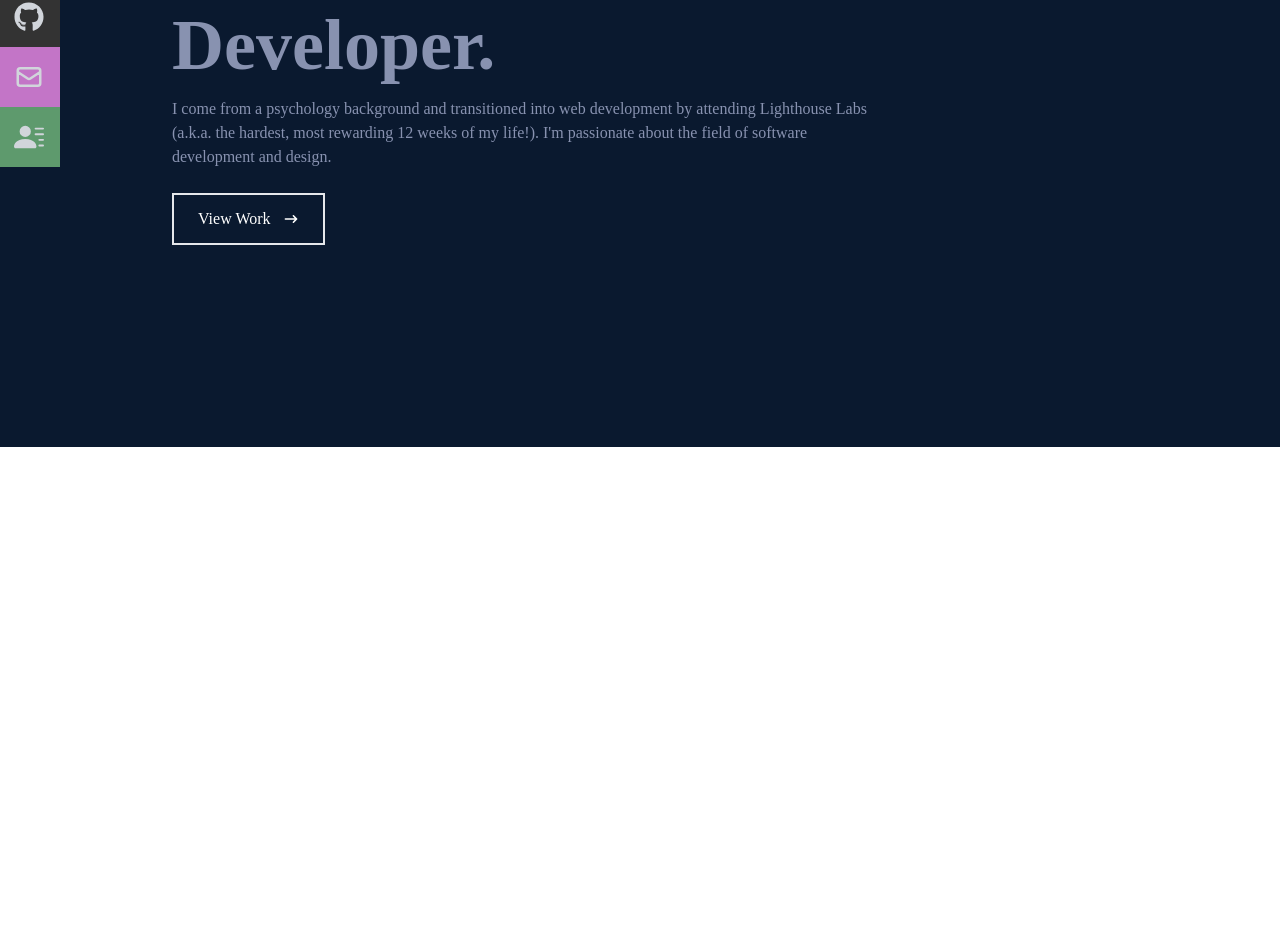
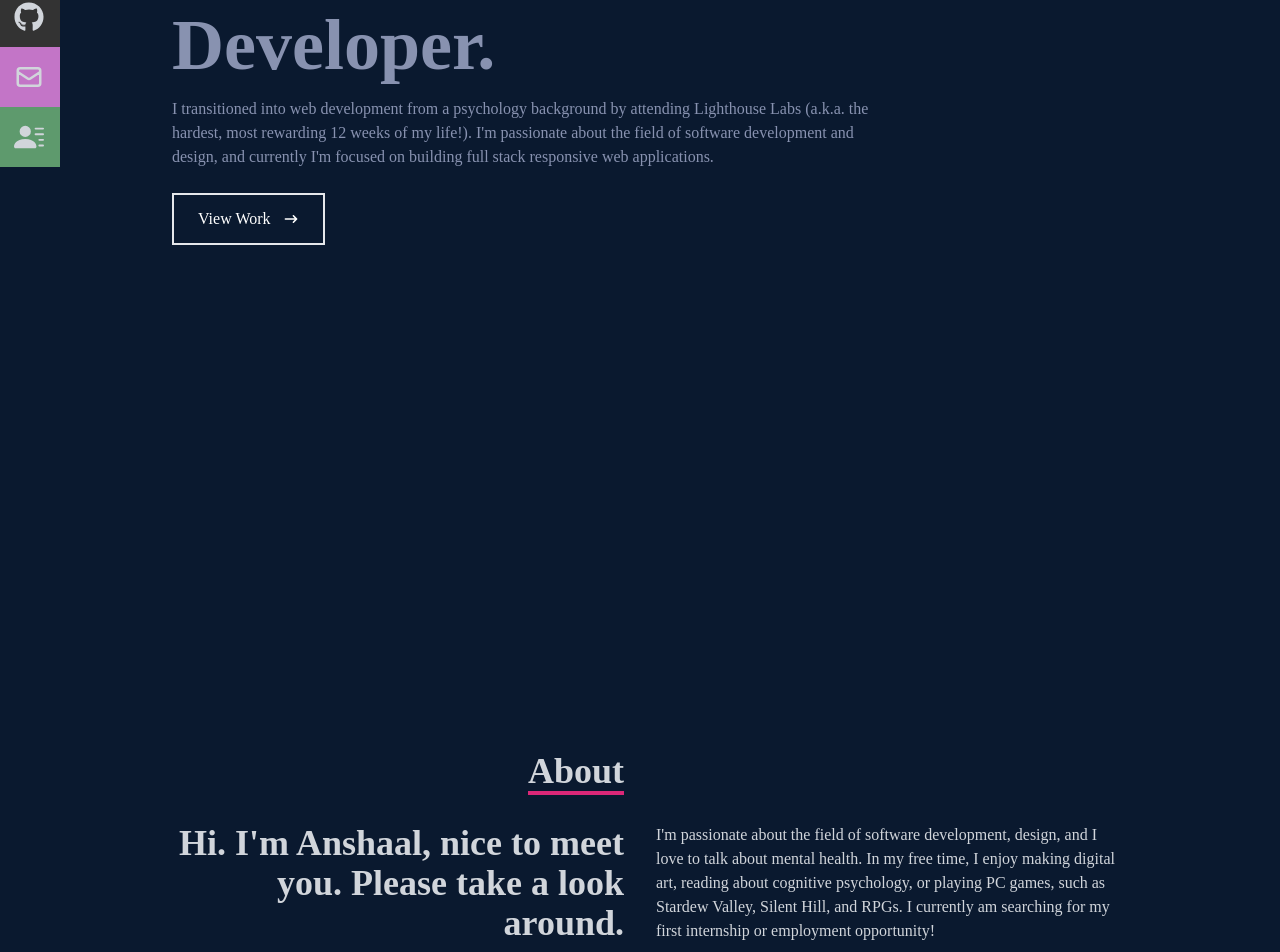
Before and after one commit to AnshaalHussain/Portfolio-Site, a React (Create React App) app: page / in a window 1280 px wide. Shown: the part 353-1305 px from the top of the page. Before the commit the page ends 800 px from the top, so only its background shows below. Built offline with nearby package versions, Linux system fonts and the light colour scheme.

Commit message:
create about component

```diff
--- a/src/App.js
+++ b/src/App.js
@@ -1,11 +1,13 @@
 import Home from "./components/Home";
 import NavBar from "./components/NavBar";
+import About from "./components/About";
 
 function App() {
   return (
     <div>
       <NavBar />
       <Home />
+      <About />
     </div>
   );
 }
--- /dev/null
+++ b/src/components/About.jsx
@@ -0,0 +1,36 @@
+import React from "react";
+
+const About = () => {
+  return (
+    <div name="about" className="w-full h-screen bg-[#0a192f] text-gray-300">
+      <div className="flex flex-col justify-center items-center w-full h-full">
+        <div className="max-w-[1000px] w-full grid grid-cols-2 gap-8">
+          <div className="sm:text-right pb-8 pl-4">
+            <p className="text-4xl font-bold inline border-b-4 border-pink-600">
+              About
+            </p>
+          </div>
+          <div></div>
+        </div>
+
+        <div className="max-w-[1000px] w-full grid sm:grid-cols-2 gap-8 px-4">
+          <div className="sm:text-right text-4xl font-bold">
+            <p>Hi. I'm Anshaal, nice to meet you. Please take a look around.</p>
+          </div>
+          <div>
+            <p>
+              I'm passionate about the field of software development, design,
+              and I love to talk about mental health. In my free time, I enjoy
+              making digital art, reading about cognitive psychology, or playing
+              PC games, such as Stardew Valley, Silent Hill, and RPGs. I
+              currently am searching for my first internship or employment
+              opportunity!
+            </p>
+          </div>
+        </div>
+      </div>
+    </div>
+  );
+};
+
+export default About;
--- a/src/components/Home.jsx
+++ b/src/components/Home.jsx
@@ -13,10 +13,11 @@
           I'm a Full Stack <br /> Developer.
         </h2>
         <p className="text-[#8892b0] py-4 max-w-[700px]">
-          I come from a psychology background and transitioned into web
-          development by attending Lighthouse Labs (a.k.a. the hardest, most
-          rewarding 12 weeks of my life!). I'm passionate about the field of
-          software development and design.
+          I transitioned into web development from a psychology background by
+          attending Lighthouse Labs (a.k.a. the hardest, most rewarding 12 weeks
+          of my life!). I'm passionate about the field of software development
+          and design, and currently I'm focused on building full stack
+          responsive web applications.
         </p>
 
         <div>
```
